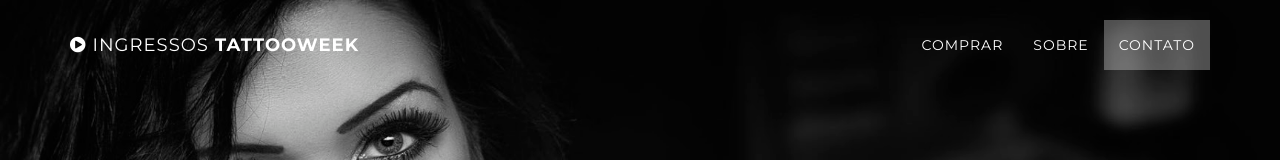
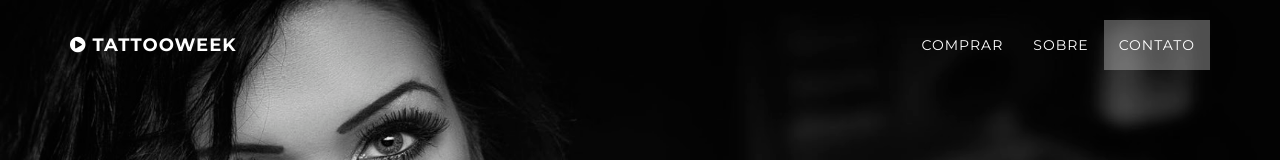
Before and after one commit to josiasOliveira/josiasOliveira.github.io, a website: page tattoweek/index.html in a window 1280 px wide. Shown: the top 160 px of the page. Drawn offline with nearby package versions, Linux system fonts and the light colour scheme; some packages are replaced by stand-ins of ours.

Commit message:
Update index.html

```diff
--- a/tattoweek/index.html
+++ b/tattoweek/index.html
@@ -41,7 +41,7 @@
                     Menu <i class="fa fa-bars"></i>
                 </button>
                 <a class="navbar-brand page-scroll" href="#page-top">
-                    <i class="fa fa-play-circle"></i> <span class="light">Ingressos</span> TattooWeek
+                    <i class="fa fa-play-circle"></i> <span class="light"></span> TattooWeek
                 </a>
             </div>
 
```
